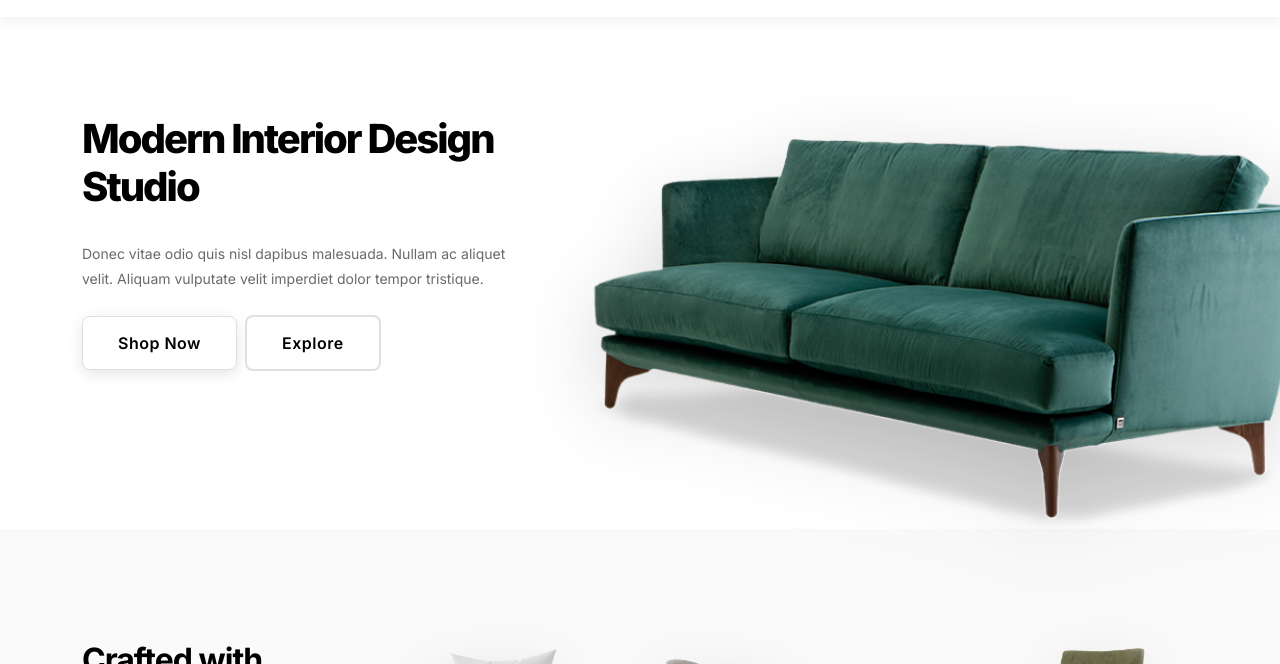
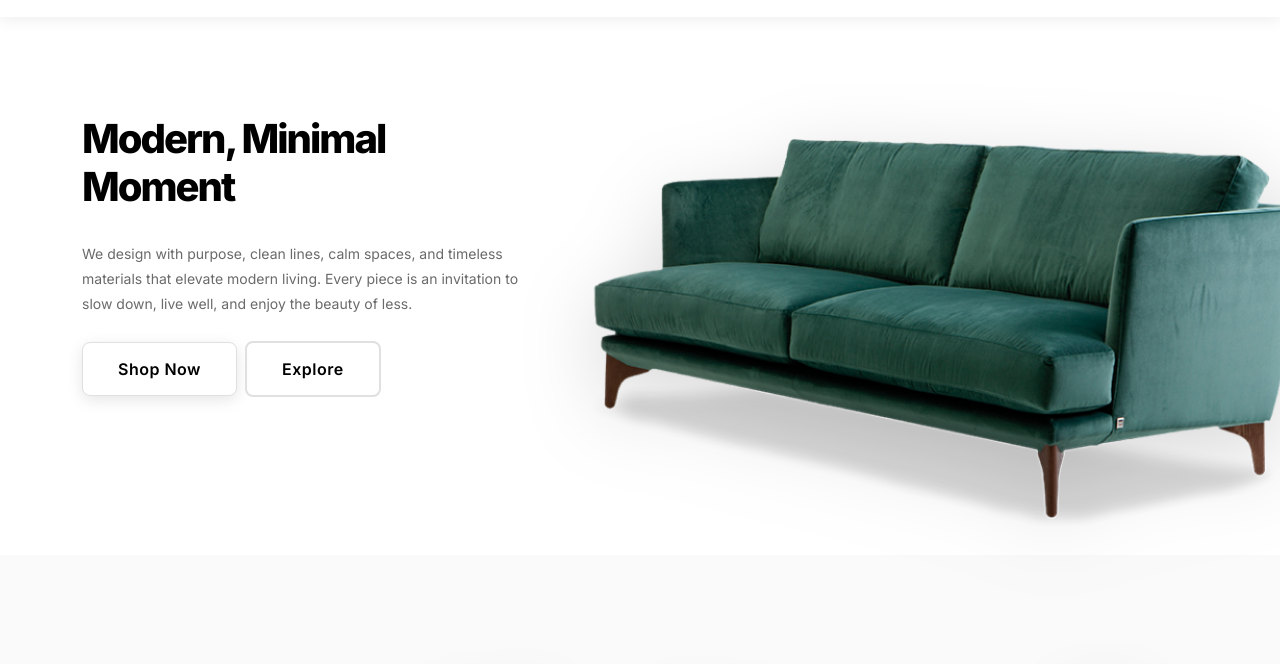
Before and after one commit to 4bdulllahh/Furni, a plain HTML site: page index.html in a window 1280 px wide. Shown: the part 67-731 px from the top of the page. Drawn offline with Linux system fonts and the light colour scheme.

Commit message:
Yeah sure

```diff
--- a/index.html
+++ b/index.html
@@ -57,8 +57,8 @@
 					<div class="row justify-content-between">
 						<div class="col-lg-5">
 							<div class="intro-excerpt">
-								<h1>Modern Interior <span clsas="d-block">Design Studio</span></h1>
-								<p class="mb-4">Donec vitae odio quis nisl dapibus malesuada. Nullam ac aliquet velit. Aliquam vulputate velit imperdiet dolor tempor tristique.</p>
+								<h1>Modern, Minimal <span clsas="d-block">Moment</span></h1>
+								<p class="mb-4">We design with purpose, clean lines, calm spaces, and timeless materials that elevate modern living. Every piece is an invitation to slow down, live well, and enjoy the beauty of less.</p>
 								<p><a href="" class="btn btn-secondary me-2">Shop Now</a><a href="#" class="btn btn-white-outline">Explore</a></p>
 							</div>
 						</div>
```
